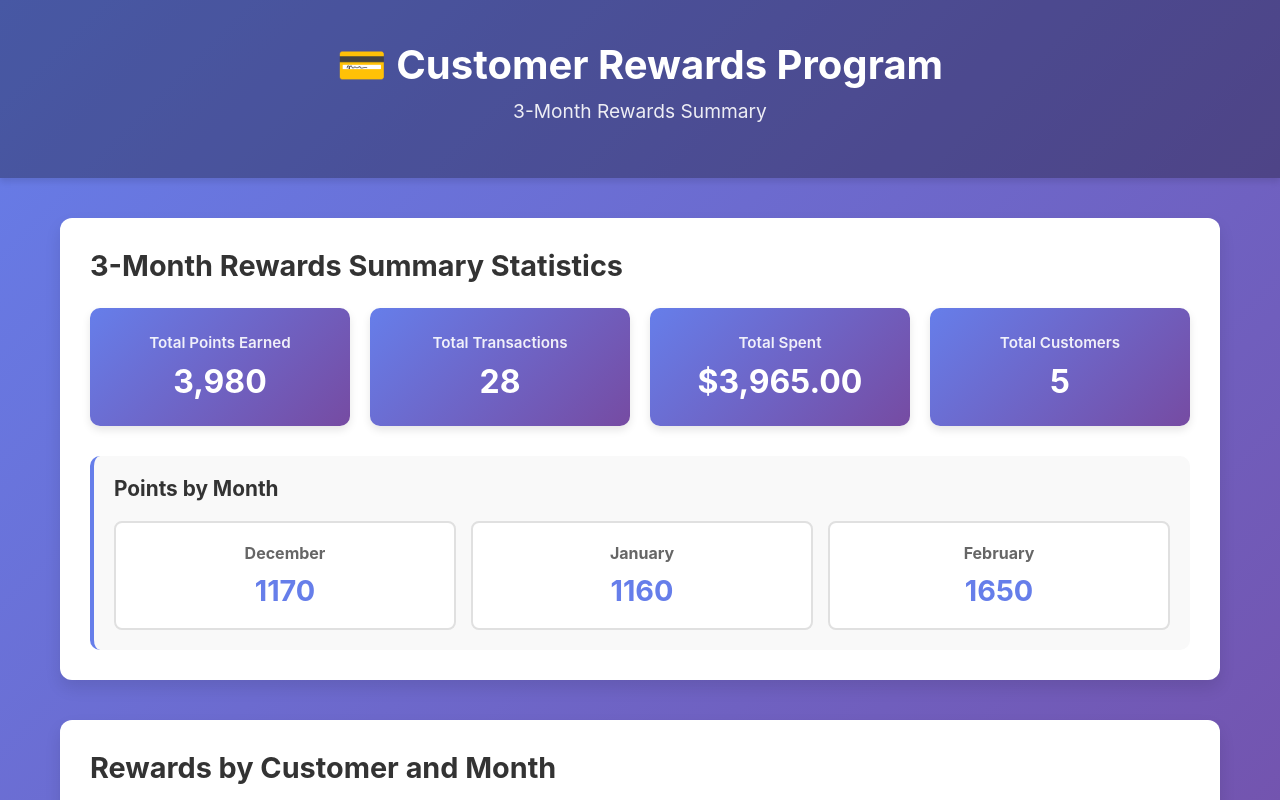
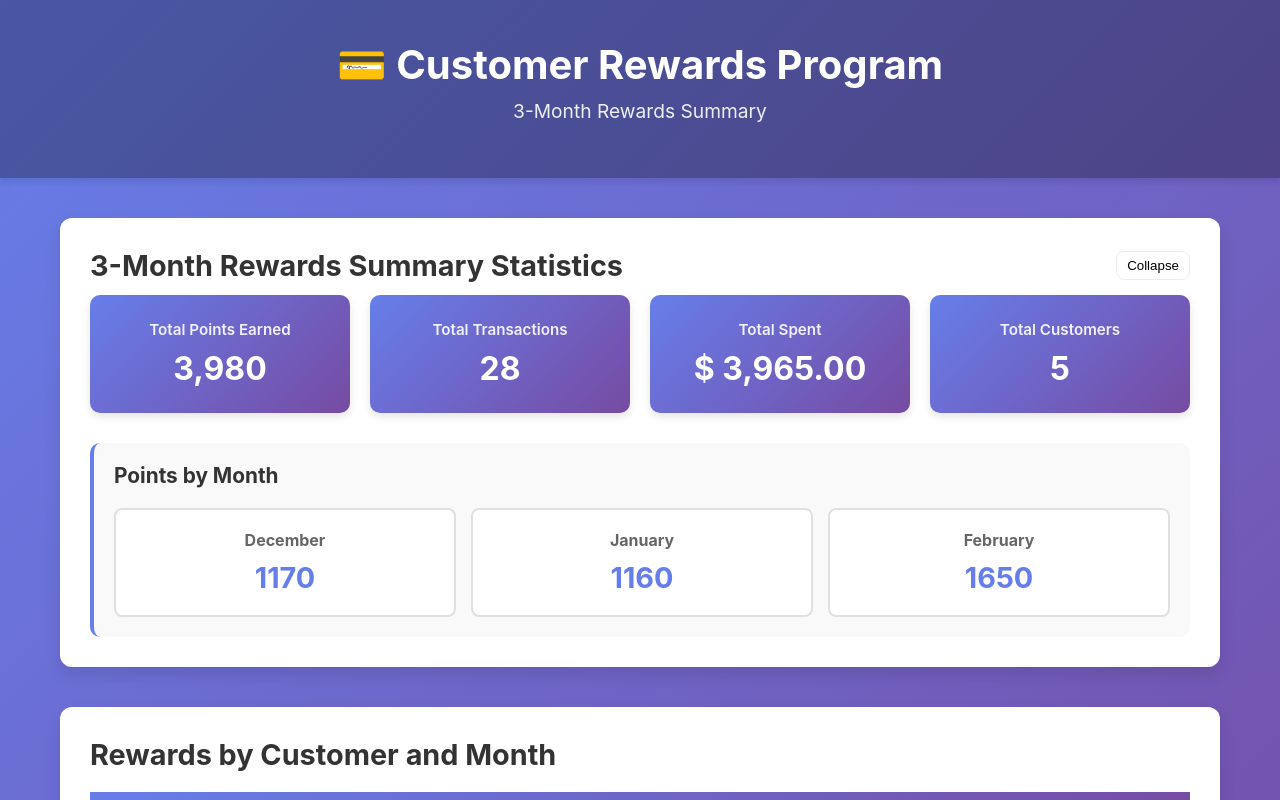
Before and after one commit to chitranjan17/customer-reward-points-react, a React (Create React App) app: page / in a window 1280 px wide. Shown: the top 800 px of the page. Built offline with nearby package versions, Linux system fonts and the light colour scheme.

Commit message:
Make CustomerSummary collapsible (accordion) and add styles

```diff
--- a/src/App.css
+++ b/src/App.css
@@ -68,6 +68,31 @@
   border-radius: 12px;
   padding: 30px;
   box-shadow: 0 8px 16px rgba(0, 0, 0, 0.1);
+}
+
+/* Accordion styles for CustomerSummary */
+.accordion-header {
+  display: flex;
+  align-items: center;
+  justify-content: space-between;
+  gap: 12px;
+  margin-bottom: 12px;
+}
+
+.accordion-toggle {
+  background: transparent;
+  border: 1px solid rgba(0,0,0,0.08);
+  padding: 6px 10px;
+  border-radius: 8px;
+  cursor: pointer;
+}
+
+.accordion-content.closed {
+  display: none;
+}
+
+.accordion-content.open {
+  display: block;
 }
 
 .summary-container h2 {
--- a/src/components/CustomerSummary.js
+++ b/src/components/CustomerSummary.js
@@ -1,20 +1,32 @@
-import React from "react";
+import React, { useState } from "react";
 import { LABELS } from "../constants";
 
 const CustomerSummary = ({ summary, loading }) => {
-  if (loading) {
-    return null;
-  }
+  const [open, setOpen] = useState(true);
+
+  if (loading) return null;
+
+  const toggle = () => setOpen((v) => !v);
 
   return (
     <div className="summary-container">
-      <h2>{LABELS.SUBTITLE} Statistics</h2>
+      <div className="accordion-header">
+        <h2 style={{ margin: 0 }}>{LABELS.SUBTITLE} Statistics</h2>
+        <button
+          aria-expanded={open}
+          className="accordion-toggle"
+          onClick={toggle}
+          style={{ marginLeft: 12 }}
+        >
+          {open ? "Collapse" : "Expand"}
+        </button>
+      </div>
+
+      <div className={`accordion-content ${open ? "open" : "closed"}`}>
         <div className="summary-grid">
           <div className="summary-card">
             <h3>{LABELS.SUMMARY.TOTAL_POINTS}</h3>
-          <p className="summary-value">
-            {summary.totalPoints.toLocaleString()}
-          </p>
+            <p className="summary-value">{summary.totalPoints.toLocaleString()}</p>
           </div>
           <div className="summary-card">
             <h3>{LABELS.SUMMARY.TOTAL_TRANSACTIONS}</h3>
@@ -23,7 +35,7 @@ const CustomerSummary = ({ summary, loading }) => {
           <div className="summary-card">
             <h3>{LABELS.SUMMARY.TOTAL_SPENT}</h3>
             <p className="summary-value">
-            $
+              ${" "}
               {summary.totalSpent.toLocaleString("en-US", {
                 minimumFractionDigits: 2,
                 maximumFractionDigits: 2,
@@ -32,13 +44,11 @@ const CustomerSummary = ({ summary, loading }) => {
           </div>
           <div className="summary-card">
             <h3>{LABELS.SUMMARY.TOTAL_CUSTOMERS}</h3>
-          <p className="summary-value">
-            {Object.keys(summary.customerPoints).length}
-          </p>
+            <p className="summary-value">{Object.keys(summary.customerPoints).length}</p>
           </div>
         </div>
 
-      <div className="monthly-summary">
+        <div className="monthly-summary" style={{ marginTop: 20 }}>
           <h3>{LABELS.SUMMARY.POINTS_BY_MONTH}</h3>
           <div className="month-cards">
             <div className="month-card">
@@ -56,6 +66,7 @@ const CustomerSummary = ({ summary, loading }) => {
           </div>
         </div>
       </div>
+    </div>
   );
 };
 
```
Lines whose indentation alone changed are shown as unchanged.
